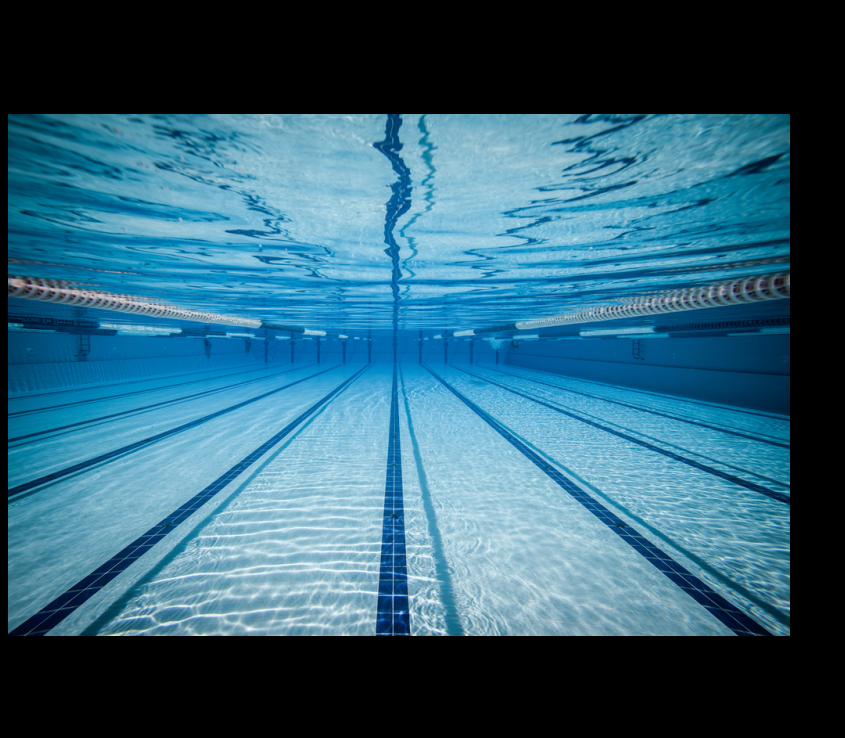
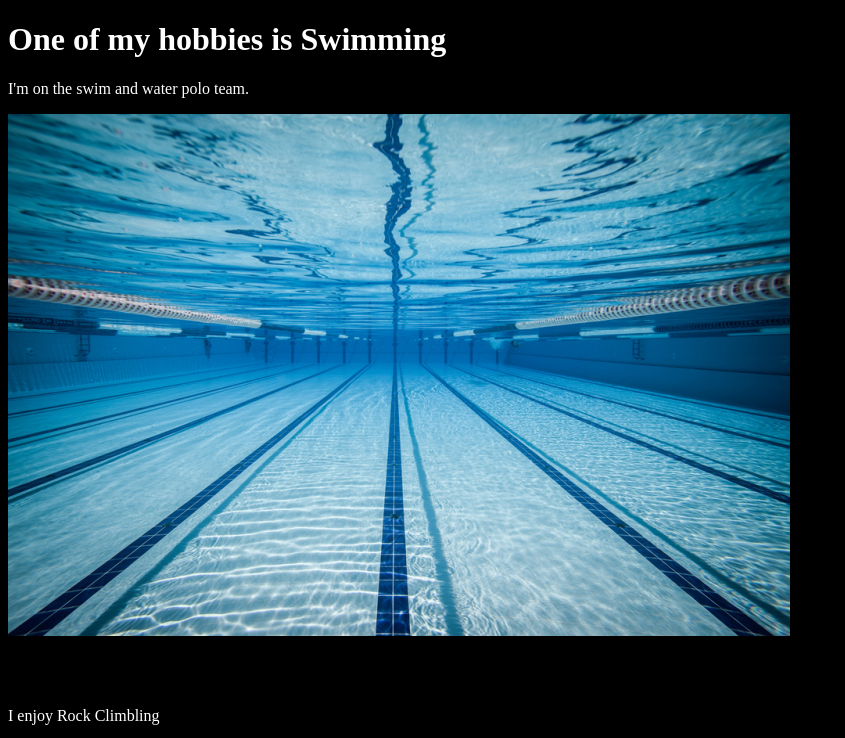
Before and after one commit to BCRXVI/Swimming, a plain HTML site: page index.html in a window 1280 px wide. Shown: the top 738 px of the page, without its empty margins (0-845 px from the left). Drawn offline with Linux system fonts and the light colour scheme.

Commit message:
Update index.html

```diff
--- a/index.html
+++ b/index.html
@@ -6,7 +6,9 @@
 	<style>
 		body {
 			background-color: #000;
-			font-color: #fff;
+		}
+		h1, p {
+			color: #fff;
 		}
 	</style>
     </head>
```
